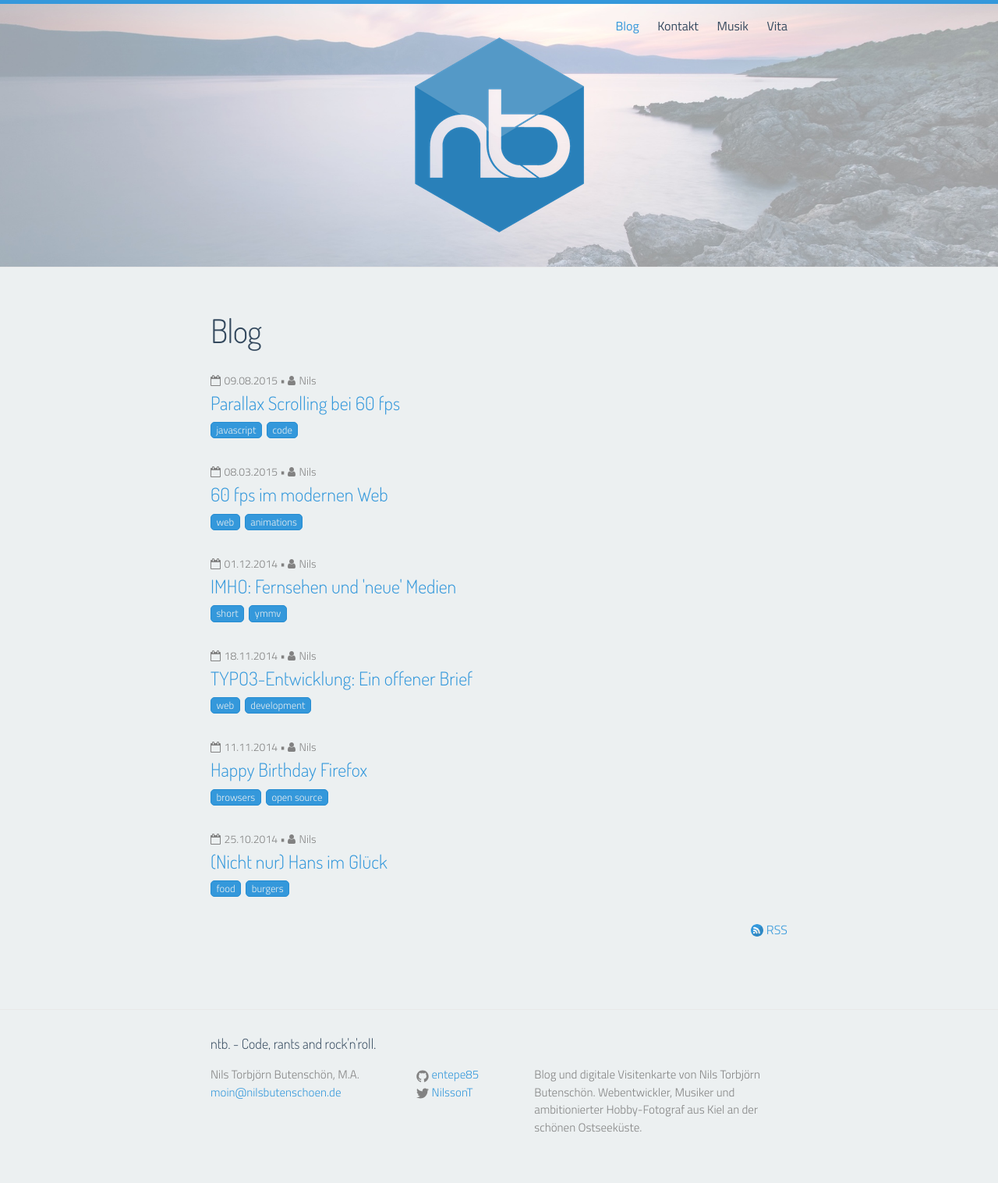
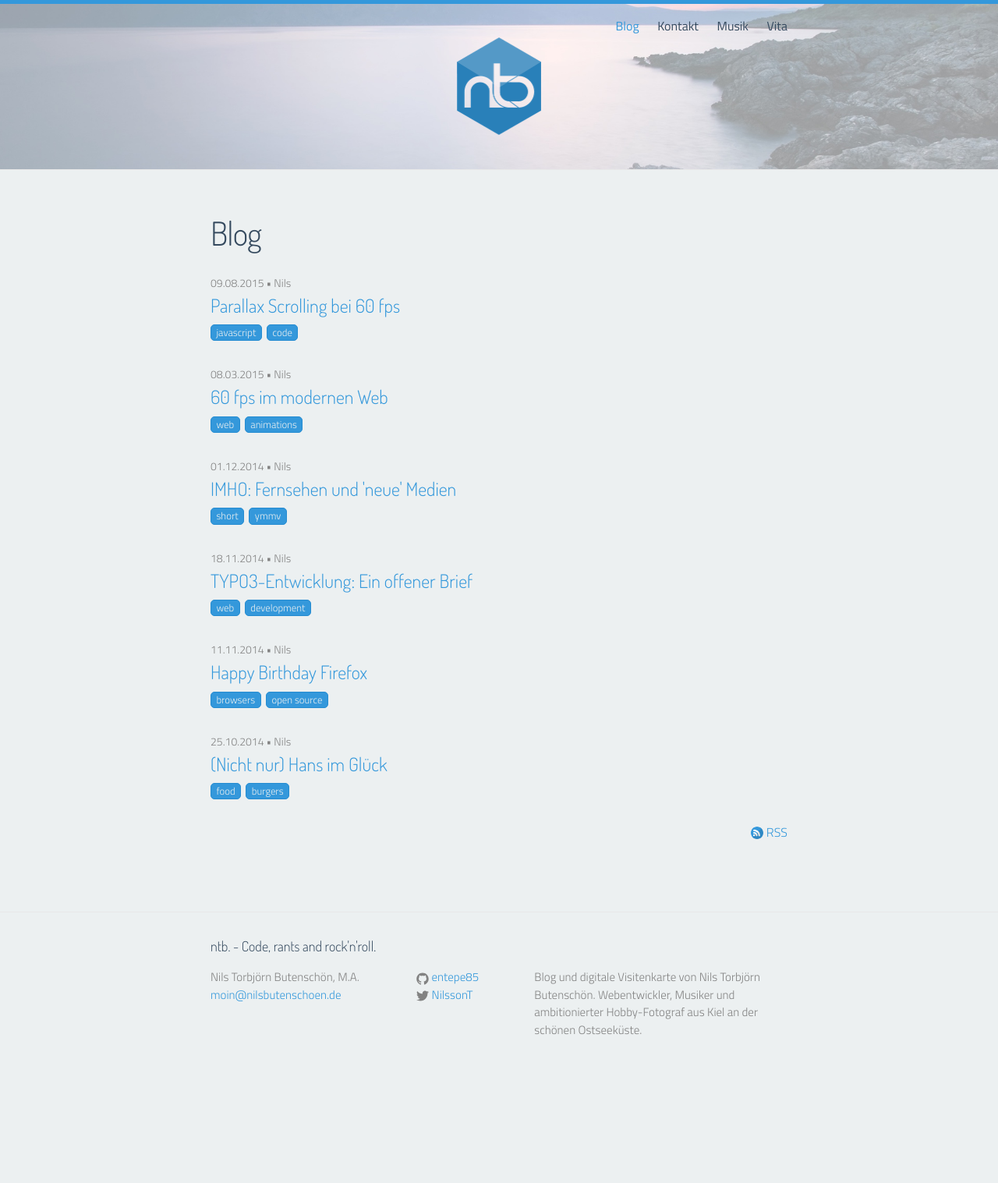
Before and after one commit to entepe85/nilsbutenschoen.de, a Jekyll site: the page built from blog/blog.md, in a window 1280 px wide. Shown: the whole page at 78% size. Built offline with Jekyll 4.4.1, drawn with Linux system fonts in a browser that asks for light colours; nearby versions of some CDN libraries; after the commit the page ends 1392 px from its top, so only the background shows below that.

Commit message:
Some minor styling changes.

```diff
--- a/_sass/_blog.scss
+++ b/_sass/_blog.scss
@@ -1,31 +1,12 @@
-.post-meta {
-    &::before {
-        content: '\f133';
-        display: inline-block;
-        font-family: 'FontAwesome';
-        padding-right: 0.167em;
-        ul.post-list & {
-            padding-right: 0.33em;
-        }
-    }
-    span[itemprop="author"] {
-        &::before {
-            content: '\f007';
-            display: inline-block;
-            font-family: 'FontAwesome';
-            padding-right: 0.33em;
-        }
-    }
-}
-
 .post-list {
     h2 {
         margin-bottom: 0;
     }
     .category-label {
         background: $brand-color;
-        border: 1px solid darken($brand-color, 5%);
-        border-radius: 5px;
+        border: 1px solid darken($brand-color, 5%) {
+            radius: 5px;
+        }
         color: $background-color;
         display: inline-block;
         font-size: 0.8em;
```
